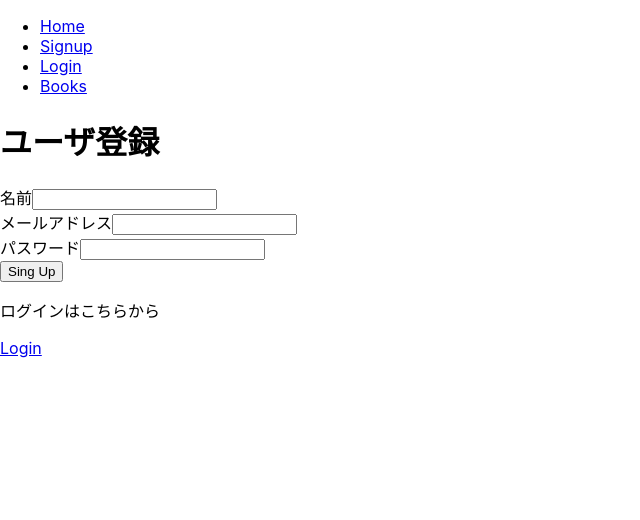
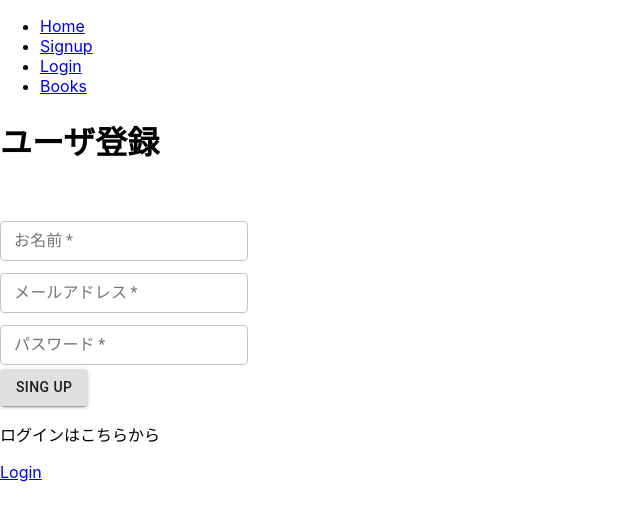
Before and after one commit to yukisakiyama2408/techtrain-react-mission1, a React (Create React App) app: page /signup in a window 1280 px wide. Shown: the top 520 px of the page, without its empty margins (0-640 px from the left). Built offline with nearby package versions, Linux system fonts and the light colour scheme.

Commit message:
update
ユーザー登録ページにMaterial UIを追加

```diff
--- a/src/Books/BooksDetail.tsx
+++ b/src/Books/BooksDetail.tsx
@@ -3,7 +3,7 @@ import axios from "axios";
 import { useAuth } from "../Contexts/AuthContext";
 import { useState, useEffect } from "react";
 import { useParams } from "react-router-dom";
-import { DeleteReview } from "../Books/BookDelete";
+//import { DeleteReview } from "../Books/BookDelete";
 
 type Book = {
   title: string;
@@ -34,6 +34,21 @@ const BooksDetail = () => {
       });
   }, [id]);
 
+  const DeleteReview = () => {
+    axios
+      .delete(bookDetailUrl, {
+        headers: {
+          "Content-Type": "application/json",
+          Authorization: `Bearer ${api_token}`,
+        },
+        data: {},
+      })
+      .then((res) => {
+        alert("削除しました!");
+        console.log(res.data);
+      });
+  };
+
   return (
     <>
       {book && (
@@ -45,6 +60,9 @@ const BooksDetail = () => {
             <p>{book.review}</p>
             <p>{book.title}</p>
           </div>
+          <div>
+            <button onClick={DeleteReview}>削除</button>
+          </div>
         </div>
       )}
     </>
--- a/src/Books/BooksIndex.tsx
+++ b/src/Books/BooksIndex.tsx
@@ -2,6 +2,7 @@ import React, { useEffect, useState } from "react";
 import axios from "axios";
 import { useAuth } from "../Contexts/AuthContext";
 import { Link, useNavigate } from "react-router-dom";
+import { Button } from "@material-ui/core";
 
 const BookIndex = () => {
   const navigate = useNavigate();
@@ -46,6 +47,11 @@ const BookIndex = () => {
   const isSignedIn = Boolean(getAccessToken());
   const User = user;
 
+  const SignOut = () => {
+    signout();
+    return navigate("/");
+  };
+
   return (
     <>
       <div>
@@ -53,13 +59,14 @@ const BookIndex = () => {
           <>
             <header>ようこそ{User}</header>
             <header>
-              <button
+              <Button
+                variant="contained"
                 onClick={() => {
-                  signout();
+                  SignOut();
                 }}
               >
                 Sign Out
-              </button>
+              </Button>
             </header>
             <header>
               <Link to="/profile">ユーザー情報を編集する</Link>
@@ -80,14 +87,18 @@ const BookIndex = () => {
         <div>
           {books.map((data) => (
             <>
-              <div key={data.id}>{data.title}</div>
-              <a key={data.id} href={data.url}>
-                {data.url}
-              </a>
-              <div key={data.id}>{data.detail}</div>
-              <div key={data.id}>{data.review}</div>
-              <Link to={`/detail/${data.id}`}>詳細</Link>
-              <Link to={`/edit/${data.id}`}>編集</Link>
+              <div key={data.id}>
+                <h2>{data.title}</h2>
+                <a href={data.url}>{data.url}</a>
+                <p>{data.detail}</p>
+                <p>{data.review}</p>
+                <div>
+                  <Link to={`/detail/${data.id}`}>詳細</Link>
+                </div>
+                <div>
+                  <Link to={`/edit/${data.id}`}>編集</Link>
+                </div>
+              </div>
             </>
           ))}
         </div>
--- a/src/Users/Login.tsx
+++ b/src/Users/Login.tsx
@@ -2,6 +2,7 @@ import axios from "axios";
 import { useForm } from "react-hook-form";
 import { Link, useNavigate } from "react-router-dom";
 import { useAuth } from "../Contexts/AuthContext";
+import { Button } from "@material-ui/core";
 
 const Login = () => {
   const navigate = useNavigate();
@@ -43,7 +44,9 @@ const Login = () => {
           {errors.password && "パスワードを入力してください"}
         </div>
         <div>
-          <button type="submit">Sing In</button>
+          <Button variant="contained" type="submit">
+            Sing In
+          </Button>
         </div>
       </form>
       <p>ユーザー登録はこちらから</p>
--- a/src/Users/Signup.tsx
+++ b/src/Users/Signup.tsx
@@ -2,6 +2,10 @@ import React from "react";
 import { useForm } from "react-hook-form";
 import axios from "axios";
 import { Link, useNavigate } from "react-router-dom";
+import { Box } from "@material-ui/core";
+import { TextField } from "@material-ui/core";
+import { Controller } from "react-hook-form";
+import { Button } from "@material-ui/core";
 
 const Signup = () => {
   const navigate = useNavigate();
@@ -9,7 +13,7 @@ const Signup = () => {
   const {
     register,
     handleSubmit,
-    watch,
+    control,
     formState: { errors },
   } = useForm();
 
@@ -36,28 +40,93 @@ const Signup = () => {
   return (
     <div>
       <h1>ユーザ登録</h1>
-      <form onSubmit={handleSubmit(onSubmit)}>
+      <Box
+        component="form"
+        marginTop="50px"
+        width="100%"
+        display="flex"
+        flexDirection="column"
+        justifyContent="center"
+        onSubmit={handleSubmit(onSubmit)}
+      >
         <div>
-          <label>名前</label>
-          <input {...register("name", { required: true })} />
-          {errors.name && "文字が入力されていません"}
+          <Controller
+            name="name"
+            control={control}
+            rules={{
+              required: "入力必須ですよ！",
+              maxLength: {
+                value: 30,
+                message: "30文字以下で入力してくださいね！",
+              },
+            }}
+            render={({ field: { value }, fieldState: { error } }) => (
+              <TextField
+                label="お名前"
+                required
+                value={value}
+                variant="outlined"
+                margin="dense"
+                error={Boolean(error)}
+                helperText={error?.message}
+              />
+            )}
+          />
         </div>
         <div>
-          <label>メールアドレス</label>
-          <input {...register("email", { required: true })} />
-          {errors.email && "メールアドレスが入力されていません"}
+          <Controller
+            name="email"
+            control={control}
+            rules={{
+              required: "入力必須ですよ！",
+              maxLength: {
+                value: 30,
+                message: "30文字以下で入力してくださいね！",
+              },
+            }}
+            render={({ field: { value }, fieldState: { error } }) => (
+              <TextField
+                label="メールアドレス"
+                required
+                value={value}
+                variant="outlined"
+                margin="dense"
+                error={Boolean(error)}
+                helperText={error?.message}
+              />
+            )}
+          />
         </div>
         <div>
-          <label>パスワード</label>
-          <input {...register("password", { required: true })} />
-          {errors.password && "パスワードを入力してください"}
+          <Controller
+            name="password"
+            control={control}
+            rules={{
+              required: "入力必須ですよ！",
+              maxLength: {
+                value: 30,
+                message: "30文字以下で入力してくださいね！",
+              },
+            }}
+            render={({ field: { value }, fieldState: { error } }) => (
+              <TextField
+                label="パスワード"
+                required
+                value={value}
+                variant="outlined"
+                margin="dense"
+                error={Boolean(error)}
+                helperText={error?.message}
+              />
+            )}
+          />
         </div>
         <div>
-          <button type="submit" onClick={() => navigate("/book-index")}>
+          <Button variant="contained" type="submit">
             Sing Up
-          </button>
+          </Button>
         </div>
-      </form>
+      </Box>
       <p>ログインはこちらから</p>
       <Link to="/login">Login</Link>
     </div>
```
Also changed, not shown: src/Books/BookDelete.tsx (+2 -15 lines).
